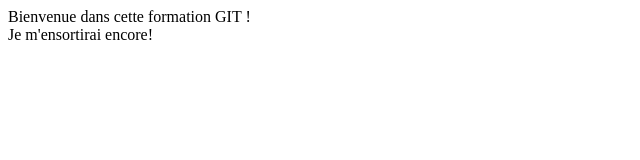
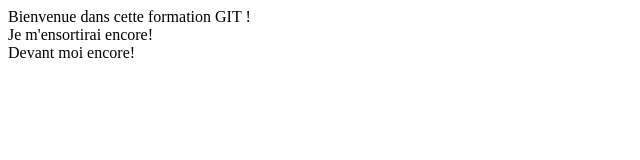
Before and after one commit to BienvenueS/Projet1, a plain HTML site: page index.html in a window 1280 px wide. Shown: the whole page, without its empty margins (0-640 px from the left). Drawn offline with Linux system fonts and the light colour scheme.

Commit message:
modifications 2

```diff
--- a/index.html
+++ b/index.html
@@ -19,5 +19,7 @@
 		<div>
 			Je m'ensortirai encore!
 		</div>
-
+		<div>
+			Devant moi encore!
+		</div>
 </body></html>
```
